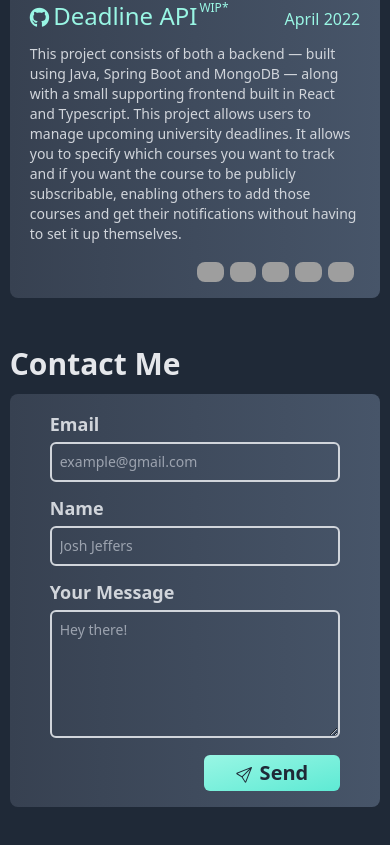
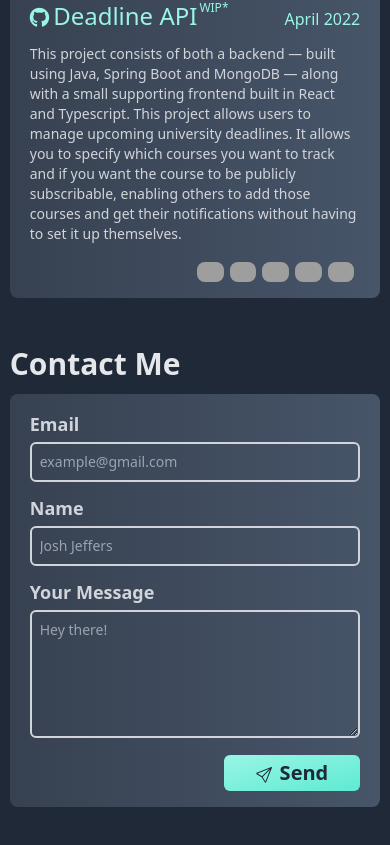
Before and after one commit to pumbas600/E-Portfolio, a React (Create React App) app: page / in a window 390 px wide. Shown: the part 2276-3121 px from the top of the page. Built offline with nearby package versions, Linux system fonts and the light colour scheme; grey boxes are pictures that could not be loaded.

Commit message:
Reduced contactme padding on small devices

```diff
--- a/src/Components/HomePage/ContactMe.tsx
+++ b/src/Components/HomePage/ContactMe.tsx
@@ -61,7 +61,7 @@ const ContactMe: React.FC = () => {
         <div>
             <Title name="Contact Me"/>
             <div className="rounded-lg bg-gradient-to-r dark:from-gray-700 dark:to-slate-600 from-gray-800 to-slate-800
-                            md:py-5 py-4 px-10"
+                            md:py-5 py-4 sm:px-10 px-5"
             >
                 <div className="mx-auto flex flex-col space-y-3 md:w-8/12 w-full text-sm text-gray-300">
                     <div className="flex md:flex-row flex-col md:space-x-3 md:space-y-0 space-y-3">
```
